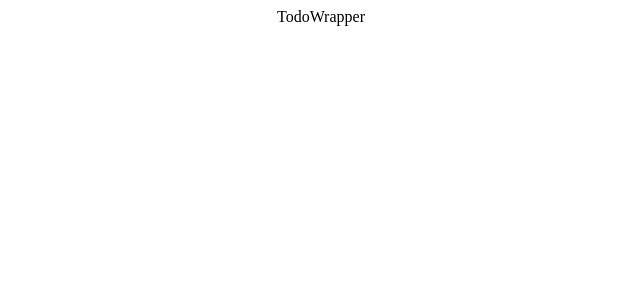
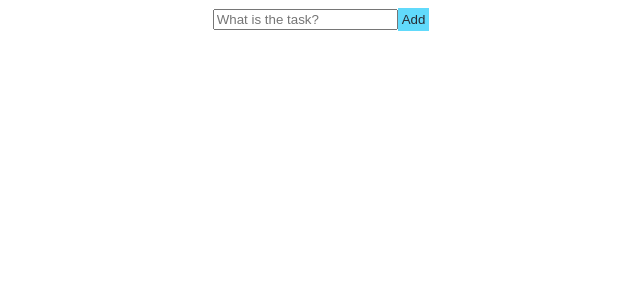
Before and after one commit to SamRaiche/CS50-Final-Project, a React (Create React App) app in the folder web/: page / in a window 1280 px wide. Shown: the top 300 px of the page, without its empty margins (319-959 px from the left). Built offline with nearby package versions, Linux system fonts and the light colour scheme.

Commit message:
added form & CSS changes

```diff
--- a/web/src/App.css
+++ b/web/src/App.css
@@ -49,10 +49,32 @@
   cursor: pointer;
 }
 
-.Todo-button {
+.todoButton {
   background: #61dafb;
   color: #282c34;
   border: none;
-  padding: 0.55rem;
+  padding: 0.25rem;
   cursor: pointer;
 }
+
+#Todo title
+
+.todoTitle h2 {
+  font-size: 24px;
+  margin-bottom: 20px;
+  color: #333;
+  text-align: center;
+}
+
+#Todo input
+
+.todoInput input[type="text"] {
+  width: 1000px;
+  padding: 20px;
+  margin-bottom: 20px;
+  font-size: 16px;
+  border: 1px solid #ccc;
+  border-radius: 5px;
+  outline: none;
+  transition: border-color 0.3s ease;
+}
--- a/web/src/components/TodoForm.js
+++ b/web/src/components/TodoForm.js
@@ -2,6 +2,9 @@ import React from 'react'
 
 export const TodoForm = () => {
     return (
-        <div>TodoForm</div>
+        <form className='todoTitle'>
+            <input type='text' className='todoInput' placeholder='What is the task?'></input>
+            <button className='todoButton' type='submit'>Add</button>
+        </form>
     )
 }
--- a/web/src/components/TodoWrapper.js
+++ b/web/src/components/TodoWrapper.js
@@ -1,7 +1,10 @@
 import React from 'react'
+import { TodoForm } from './TodoForm'
 
 export const TodoWrapper = () => {
     return (
-        <form>TodoWrapper</form>
+        <div>
+            <TodoForm />
+        </div>
     )
 }
```
